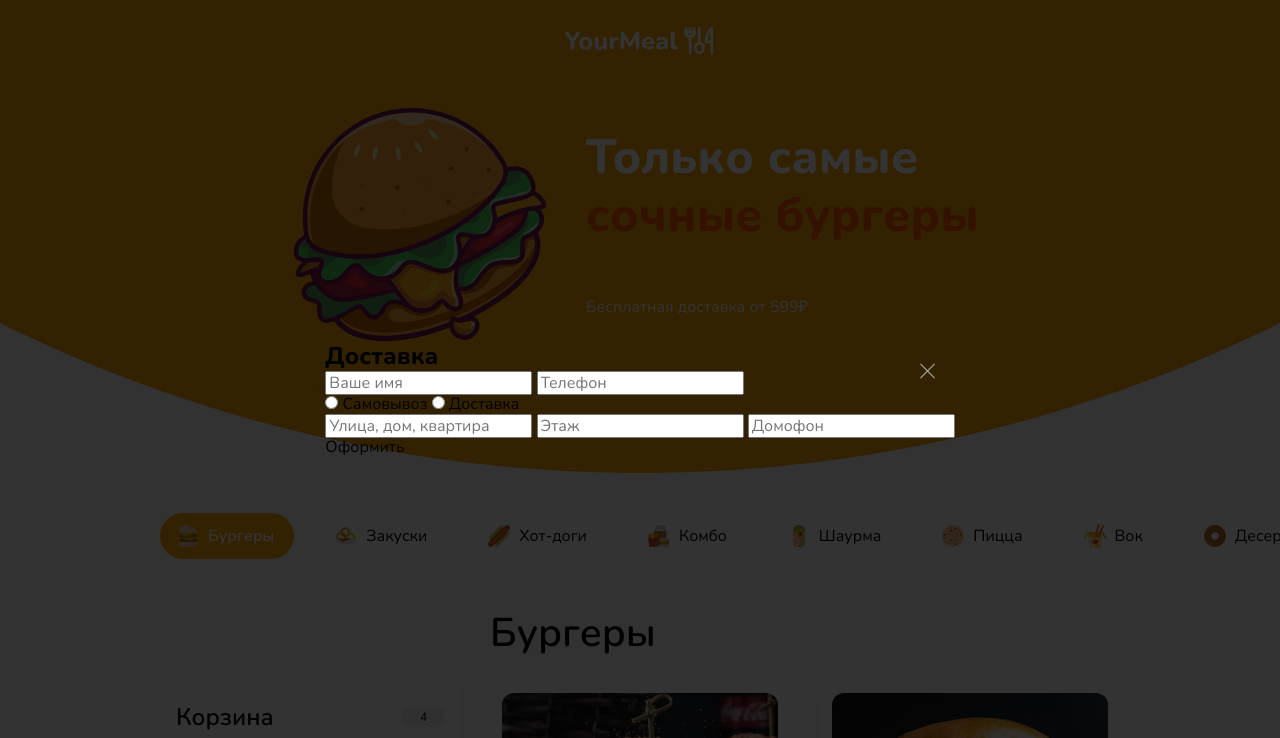
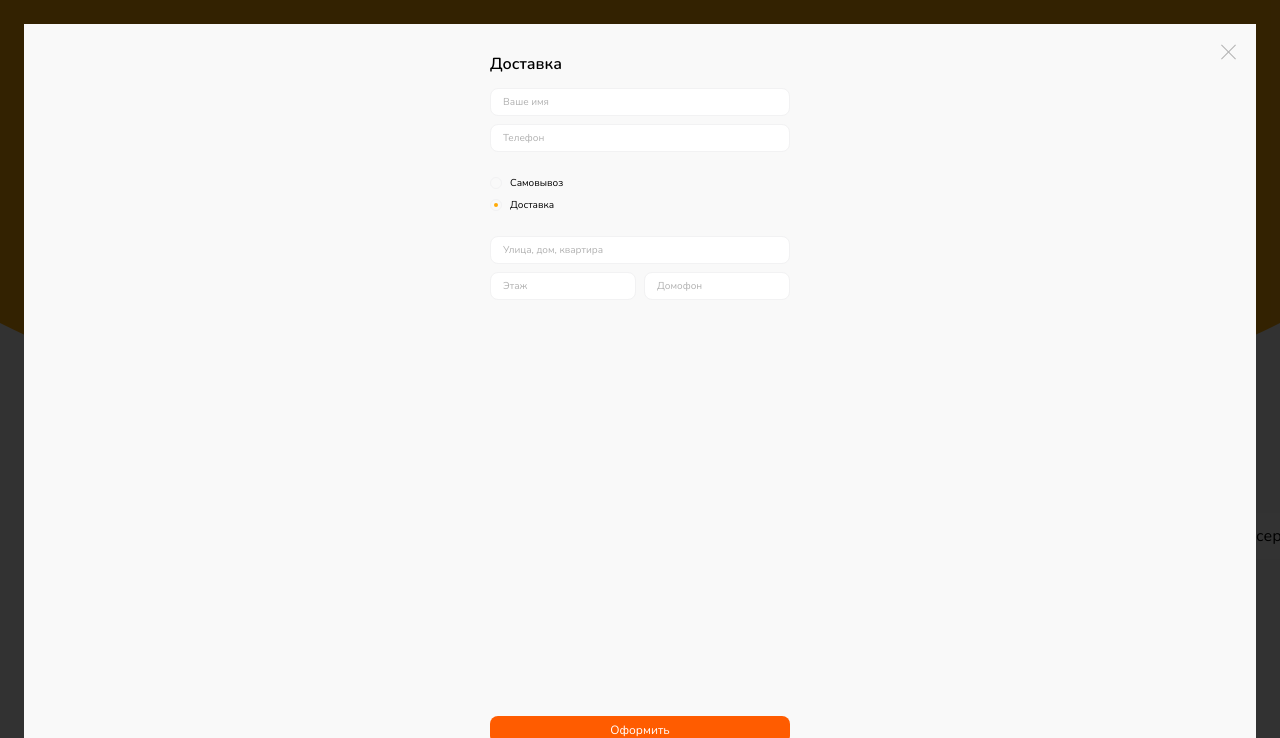
Before and after one commit to rabopuk/BURGERS-Your-Meal, a plain HTML site: page index.html in a window 1280 px wide. Shown: the top 738 px of the page. Drawn offline with Linux system fonts and the light colour scheme.

Commit message:
feat: add css styles for delivery modal

```diff
--- a/css/index.css
+++ b/css/index.css
@@ -11,3 +11,4 @@
 @import 'modal.css';
 @import 'modal-product.css';
 @import 'ingredients.css';
+@import 'modal-delivery.css';
--- /dev/null
+++ b/css/modal-delivery.css
@@ -0,0 +1,139 @@
+.modal-delivery {
+  --gap: 8px;
+  display: flex;
+  background-color: #F9F9F9;
+  width: 100%;
+  min-height: 100%;
+  padding: 32px 12px;
+}
+
+.modal-delivery__container {
+  /* Прописано автоматом, так как родитель flex. Растягивает контейнер. */
+  /* align-items: stretch; */
+  display: flex;
+  flex-direction: column;
+  max-width: 300px;
+  width: 100%;
+  margin: 0 auto;
+}
+
+.modal-delivery__title {
+  margin-bottom: 16px;
+  font-weight: 600;
+  font-size: 16px;
+  line-height: 100%;
+}
+
+.modal-delivery__form {
+  margin-bottom: 16px;
+  display: flex;
+  flex-direction: column;
+  gap: 24px;
+  /* Прижимаю кнопку вниз */
+  flex-grow: 1;
+}
+
+.modal-delivery__fieldset {
+  display: flex;
+  /* flex-direction: column; */
+  flex-wrap: wrap;
+  gap: var(--gap);
+}
+
+.modal-delivery__fieldset_radio {
+  /* Сдеал клики именно по полям, а не по всей строке */
+  flex-direction: column;
+  align-items: flex-start;
+}
+
+.modal-delivery__fieldset_hide {
+  visibility: hidden;
+}
+
+.modal-delivery__input {
+  width: 100%;
+  height: 28px;
+  padding: 8px 12px;
+  border: 1px solid #F2F2F3;
+  color: black;
+  border-radius: 8px;
+  font-weight: 400;
+  font-size: 10px;
+  line-height: 130%;
+}
+
+.modal-delivery__input::placeholder {
+  color: #B1B1B1;
+}
+
+.modal-delivery__input_half {
+  /* flex-basis: calc(50% - var(--gap) / 2); */
+  flex-basis: calc((100% - var(--gap)) / 2);
+}
+
+.modal-delivery__label {
+  /* padding-left: 20px; */
+  display: flex;
+  gap: 8px;
+  font-weight: 400;
+  font-size: 10px;
+  line-height: 14px;
+}
+
+.modal-delivery__radio {
+  position: relative;
+  width: 12px;
+  appearance: none;
+}
+
+.modal-delivery__radio::before {
+  content: '';
+  display: block;
+  position: absolute;
+  top: 50%;
+  transform: translateY(-50%);
+  left: 0;
+  width: 12px;
+  height: 12px;
+  border: 1px solid #F2F2F3;
+  border-radius: 50%;
+}
+
+.modal-delivery__radio::after {
+  content: '';
+  display: block;
+  position: absolute;
+  top: 50%;
+  /* transform: translateY(-50%); */
+  left: 50%;
+  /* transform: translateX(-50%); */
+  transform: translate(-50%, -50%);
+  width: 4px;
+  height: 4px;
+  border-radius: 50%;
+  background-color: var(--color-main-color);
+  opacity: 0;
+}
+
+.modal-delivery__radio:checked::after {
+  opacity: 1;
+}
+
+.modal-delivery__submit {
+  padding: 8px;
+  border-radius: 8px;
+  background-color: var(--color-accent);
+  text-align: center;
+  font-weight: 400;
+  font-size: 12px;
+  line-height: 100%;
+  color: white;
+}
+
+@media (min-width: 480px) {}
+
+@media (min-width: 480px) {}
+
+@media (min-width: 480px) {}
+
+@media (min-width: 480px) {}
--- a/index.html
+++ b/index.html
@@ -348,7 +348,7 @@
             <input class="modal-delivery__input" type="tel" name="phone"
               placeholder="Телефон">
           </fieldset>
-          <fieldset class="modal-delivery__fieldset">
+          <fieldset class="modal-delivery__fieldset modal-delivery__fieldset_radio">
             <label class="modal-delivery__label">
               <input class="modal-delivery__radio" type="radio" name="delivery-type"
                 value="pickup">
@@ -356,7 +356,7 @@
             </label>
             <label class="modal-delivery__label">
               <input class="modal-delivery__radio" type="radio" name="delivery-type"
-                value="delivery">
+                value="delivery" checked>
               <span>Доставка</span>
             </label>
           </fieldset>
```
